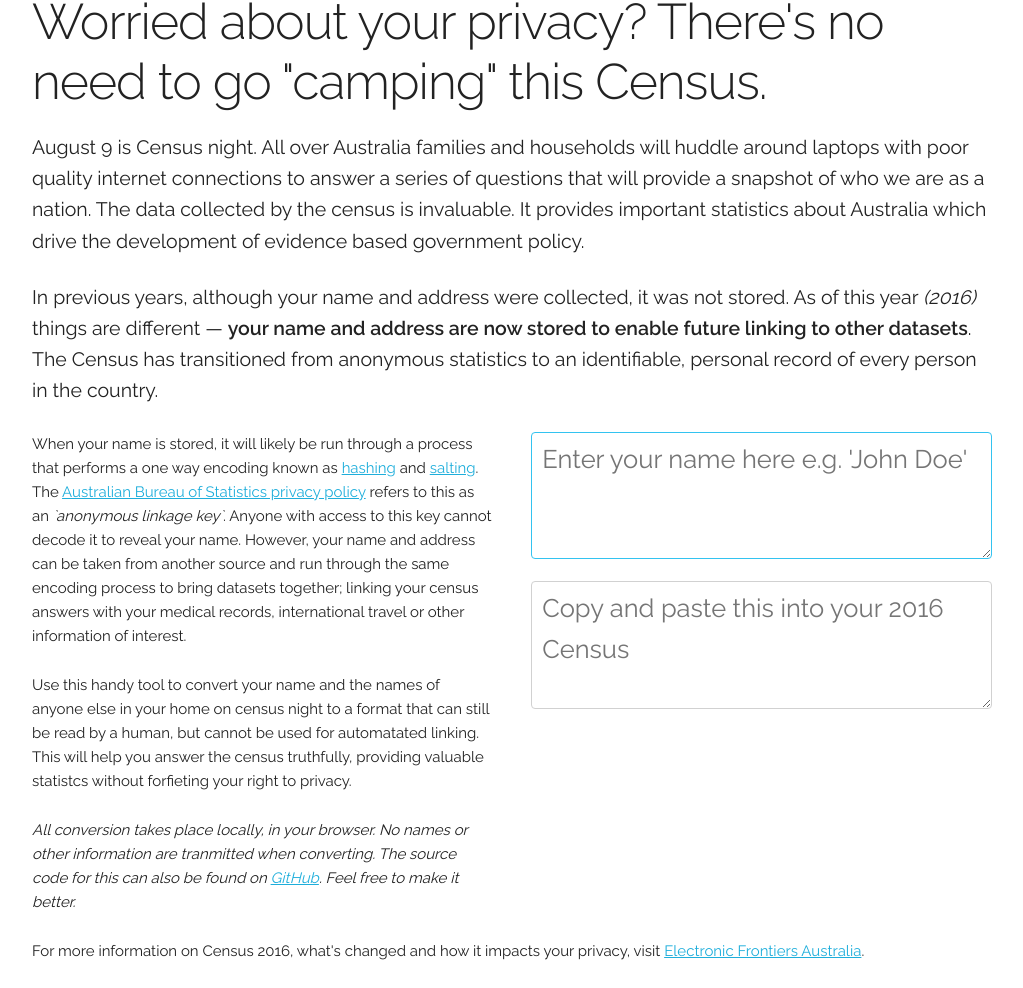
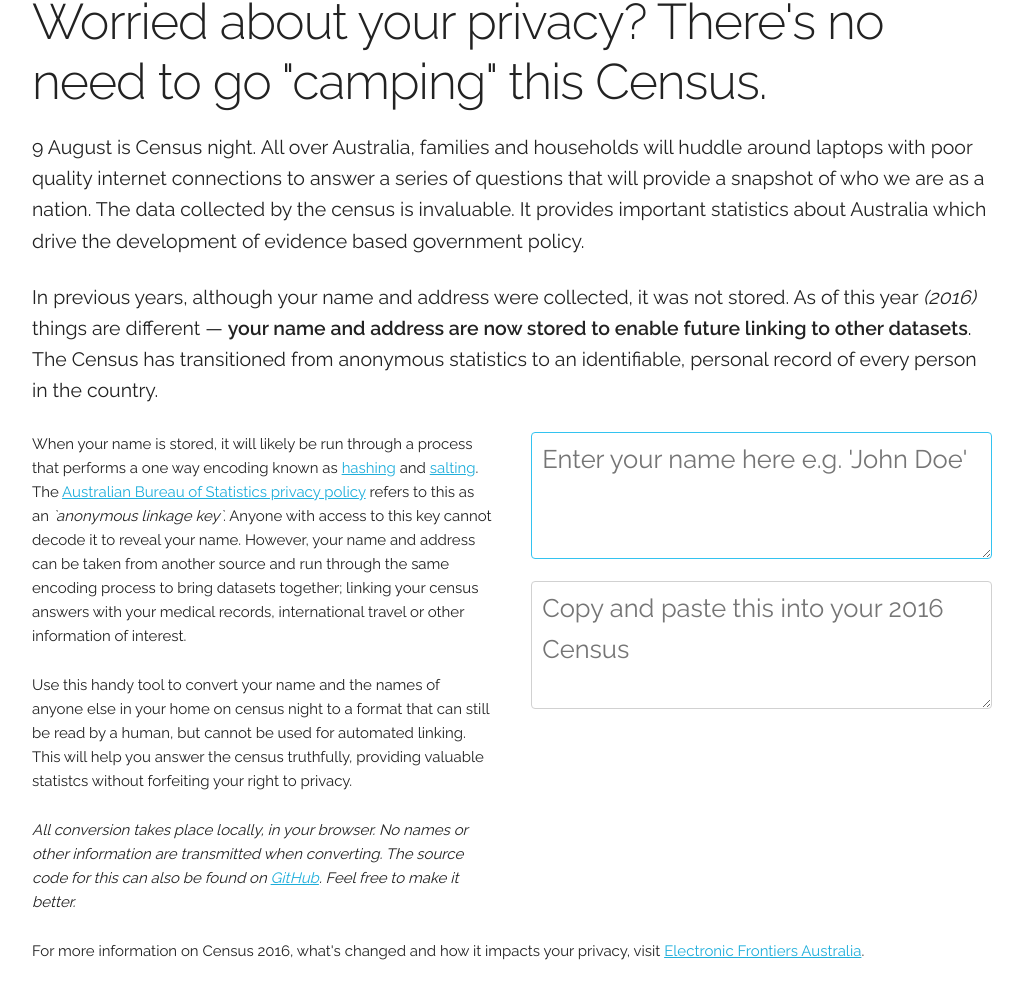
Before and after one commit to kimburgess/censusfail, a plain HTML site: page index.html in a window 1280 px wide. Shown: the part 152-1140 px from the top of the page, without its empty margins (128-1151 px from the left). Drawn offline with Linux system fonts and the light colour scheme.

Commit message:
fix spelling/grammar typos

```diff
--- a/index.html
+++ b/index.html
@@ -40,15 +40,15 @@
     <div class="row">
       <div id="intro" class="twelve column">
         <h1>Worried about your privacy? There's no need to go "camping" this Census.</h1>
-        <p>August 9 is Census night. All over Australia families and households will huddle around laptops with poor quality internet connections to answer a series of questions that will provide a snapshot of who we are as a nation. The data collected by the census is invaluable. It provides important statistics about Australia which drive the development of evidence based government policy.</p>
+        <p>9 August is Census night. All over Australia, families and households will huddle around laptops with poor quality internet connections to answer a series of questions that will provide a snapshot of who we are as a nation. The data collected by the census is invaluable. It provides important statistics about Australia which drive the development of evidence based government policy.</p>
         <p>In previous years, although your name and address were collected, it was not stored. As of this year <em>(2016)</em> things are different &mdash; <strong>your name and address are now stored to enable future linking to other datasets</strong>. The Census has transitioned from anonymous statistics to an identifiable, personal record of every person in the country.</p>
       </div>
     </div>
     <div class="row">
       <div id="details" class="one-half column">
         <p>When your name is stored, it will likely be run through a process that performs a one way encoding known as <a href="https://en.wikipedia.org/wiki/Cryptographic_hash_function">hashing</a> and <a href="https://en.wikipedia.org/wiki/Salt_(cryptography)">salting</a>. The <a href="http://www.abs.gov.au/websitedbs/censushome.nsf/home/privacy">Australian Bureau of Statistics privacy policy</a> refers to this as an <em>`anonymous linkage key`</em>. Anyone with access to this key cannot decode it to reveal your name. However, your name and address can be taken from another source and run through the same encoding process to bring datasets together; linking your census answers with your medical records, international travel or other information of interest.</p>
-        <p>Use this handy tool to convert your name and the names of anyone else in your home on census night to a format that can still be read by a human, but cannot be used for automatated linking. This will help you answer the census truthfully, providing valuable statistcs without forfieting your right to privacy.</p>
-        <p><em>All conversion takes place locally, in your browser. No names or other information are tranmitted when converting. The source code for this can also be found on <a href="https://github.com/KimBurgess/censusfail.com/tree/gh-pages">GitHub</a>. Feel free to make it better.</em></p>
+        <p>Use this handy tool to convert your name and the names of anyone else in your home on census night to a format that can still be read by a human, but cannot be used for automated linking. This will help you answer the census truthfully, providing valuable statistcs without forfeiting your right to privacy.</p>
+        <p><em>All conversion takes place locally, in your browser. No names or other information are transmitted when converting. The source code for this can also be found on <a href="https://github.com/KimBurgess/censusfail.com/tree/gh-pages">GitHub</a>. Feel free to make it better.</em></p>
       </div>
       <div class="one-half column">
         <textarea id="source" placeholder="Enter your name here e.g. 'John Doe'" autofocus></textarea>
```
